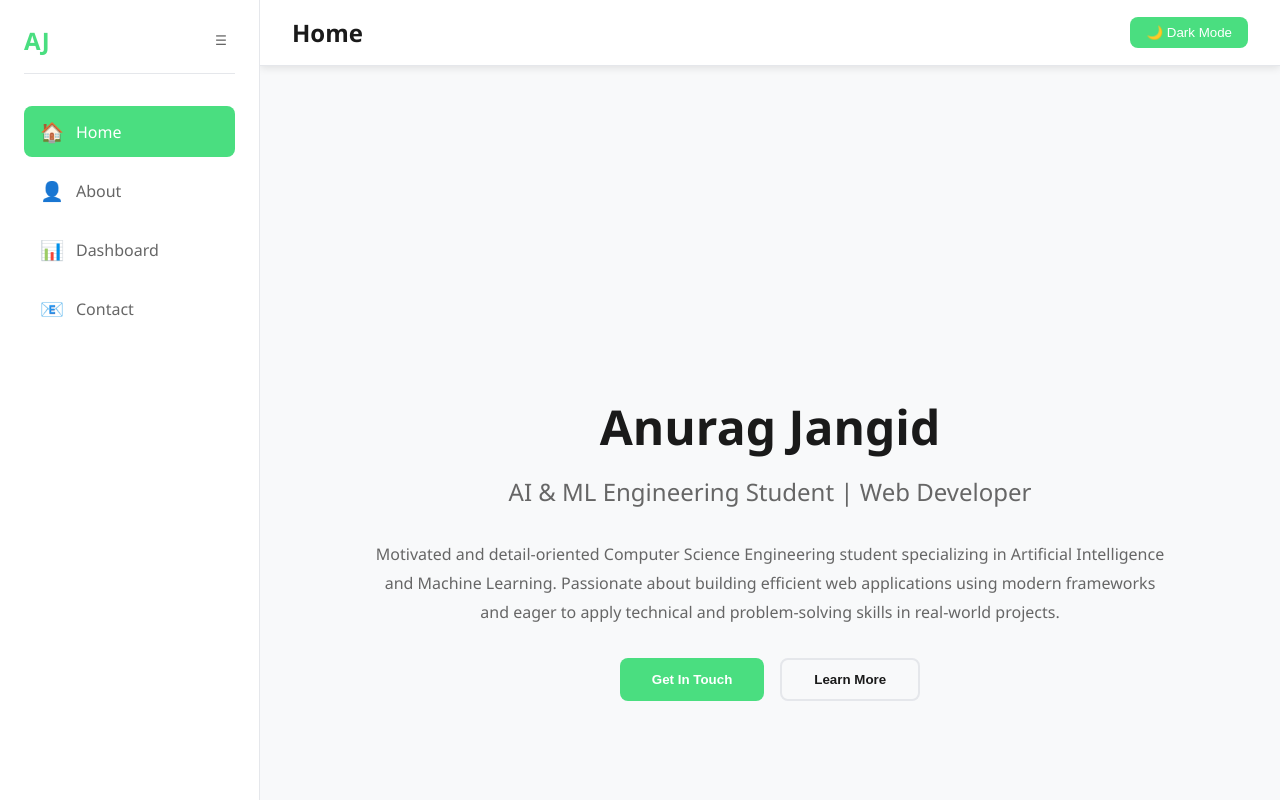
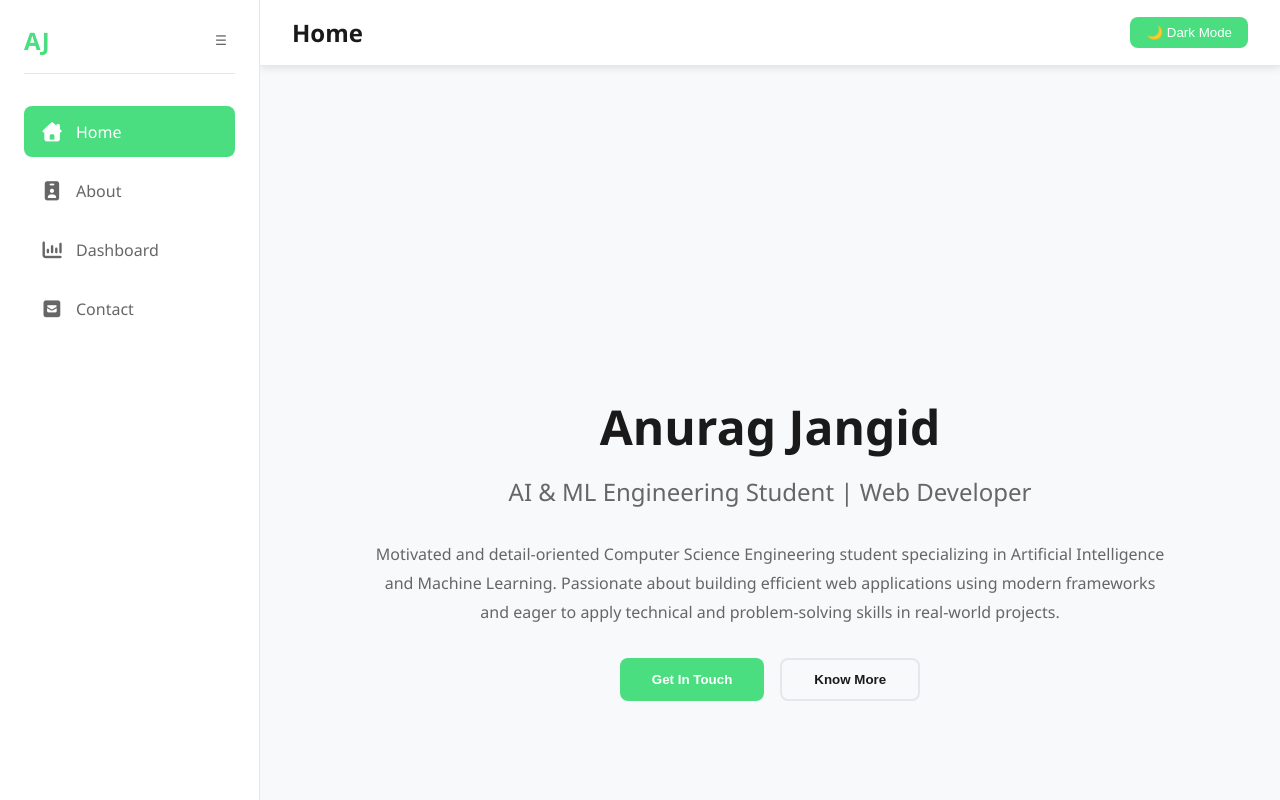
Before and after one commit to AnuragJangid18/Portfolio, a plain HTML site: page index.html in a window 1280 px wide. Drawn offline with nearby package versions, Linux system fonts and the light colour scheme.

```diff
--- a/index.html
+++ b/index.html
@@ -38,25 +38,25 @@
                 <ul class="nav-menu">
                     <li class="nav-item">
                         <a href="javascript:void(0)" class="nav-link active" onclick="showSection('home', this)" aria-label="Navigate to Home">
-                            <span class="nav-icon">🏠</span>
+                            <span class="nav-icon"><i class="fa-solid fa-house-chimney"></i></span>
                             <span class="nav-text">Home</span>
                         </a>
                     </li>
                     <li class="nav-item">
                         <a href="javascript:void(0)" class="nav-link" onclick="showSection('about', this)" aria-label="Navigate to About">
-                            <span class="nav-icon">👤</span>
+                            <span class="nav-icon"><i class="fa-solid fa-id-badge"></i></span>
                             <span class="nav-text">About</span>
                         </a>
                     </li>
                     <li class="nav-item">
                         <a href="javascript:void(0)" class="nav-link" onclick="showSection('dashboard', this)" aria-label="Navigate to Dashboard">
-                            <span class="nav-icon">📊</span>
+                            <span class="nav-icon"><i class="fa-solid fa-chart-column"></i></span>
                             <span class="nav-text">Dashboard</span>
                         </a>
                     </li>
                     <li class="nav-item">
                         <a href="javascript:void(0)" class="nav-link" onclick="showSection('contact', this)" aria-label="Navigate to Contact">
-                            <span class="nav-icon">📧</span>
+                            <span class="nav-icon"><i class="fa-solid fa-square-envelope"></i></span>
                             <span class="nav-text">Contact</span>
                         </a>
                     </li>
@@ -92,7 +92,7 @@
                         </p>
                         <div class="cta-buttons">
                             <button class="btn btn-primary" onclick="showSection('contact')">Get In Touch</button>
-                            <button class="btn btn-secondary" onclick="showSection('about')">Learn More</button>
+                            <button class="btn btn-secondary" onclick="showSection('about')">Know More</button>
                         </div>
                     </div>
                 </section>
```
